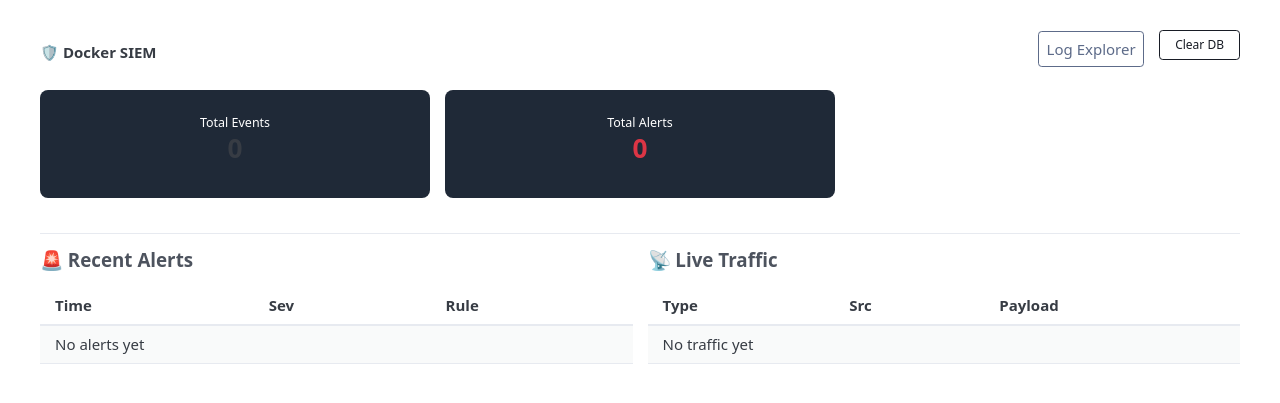
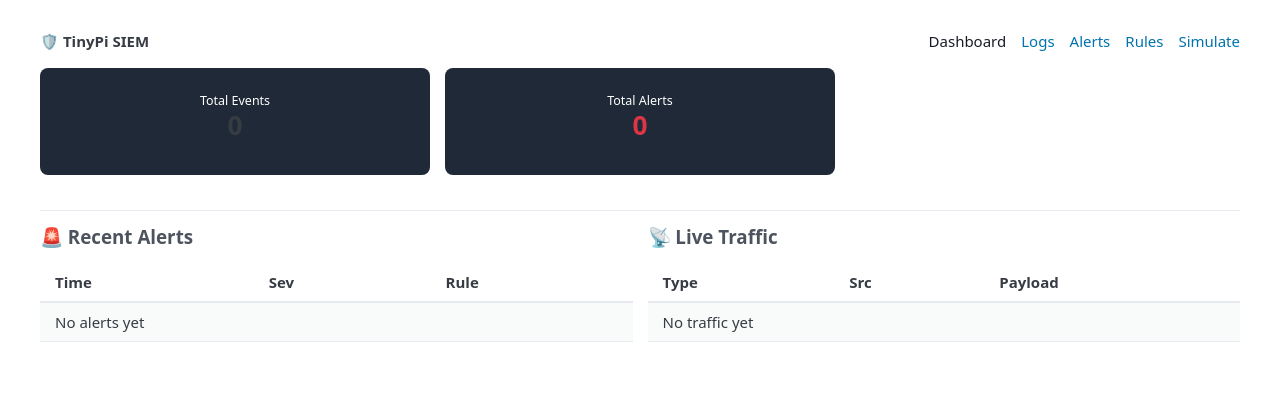
Before and after one commit to WorkableDirector/TinyPi-SIEM, a FastAPI app: page / in a window 1280 px wide. Shown: the top 403 px of the page. Run offline with FastAPI, Linux system fonts and the light colour scheme; data that the repository does not hold is empty; parts of the project's set-up code (start-up, migrations or seed data) failed here and were passed over; some libraries are stand-ins or nearby versions.

Commit message:
Updated <nav> section in index.html

```diff
--- a/TinyPi/app/templates/index.html
+++ b/TinyPi/app/templates/index.html
@@ -22,14 +22,13 @@
 <body>
 <main class="container">
   <nav>
-    <ul><li><strong>🛡️ Docker SIEM</strong></li></ul>
+    <ul><li><strong>🛡️ TinyPi SIEM</strong></li></ul>
     <ul>
-        <li><a href="/logs" role="button" class="secondary outline">Log Explorer</a></li>
-        <li>
-            <form action="/reset" method="POST" style="margin:0;">
-                <button type="submit" class="contrast outline" style="padding: 5px 15px; font-size: 0.8em;">Clear DB</button>
-            </form>
-        </li>
+      <li><a href="/" class="contrast">Dashboard</a></li>
+      <li><a href="/logs">Logs</a></li>
+      <li><a href="/alerts">Alerts</a></li>
+      <li><a href="/rules">Rules</a></li>
+      <li><a href="/simulate">Simulate</a></li>
     </ul>
   </nav>
 
```
